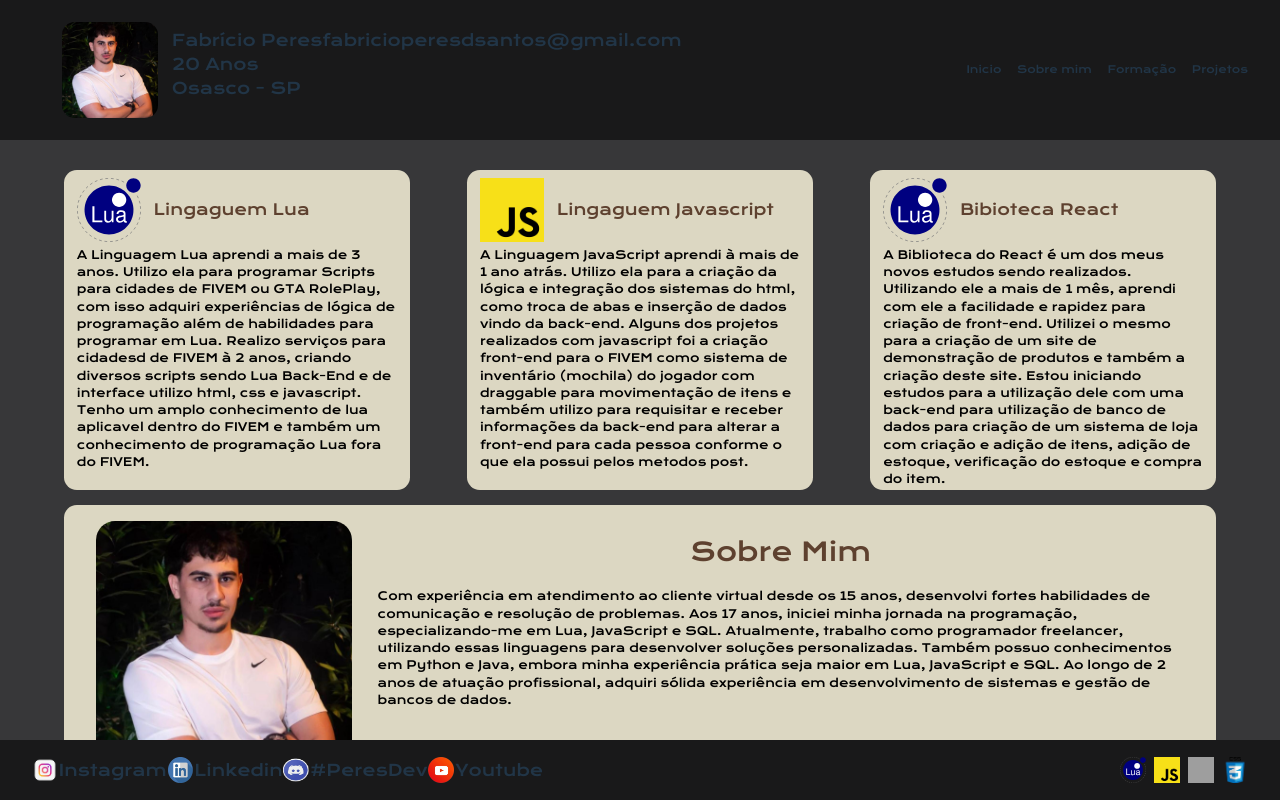
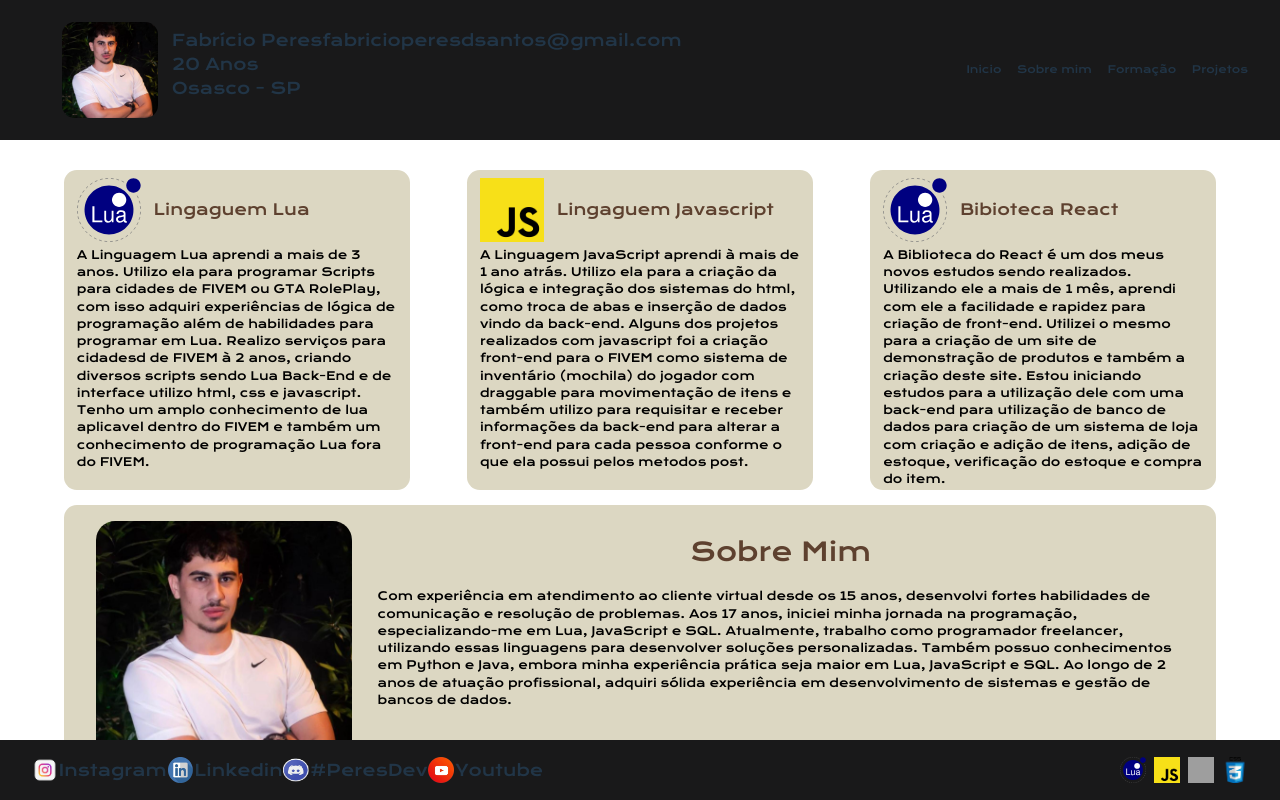
Before and after one commit to xPeres/Peres, a React (Vite) app: page / in a window 1280 px wide. Built offline with nearby package versions, Linux system fonts and the light colour scheme; grey boxes are pictures that could not be loaded.

Commit message:
Update App.css

```diff
--- a/src/App.css
+++ b/src/App.css
@@ -4,7 +4,7 @@
   overflow-x: hidden;
   font-family: 'Krona One';
   user-select: none;
-  background-color: #373739;
+  background-color: #37379;
 }
 
 header {
```
